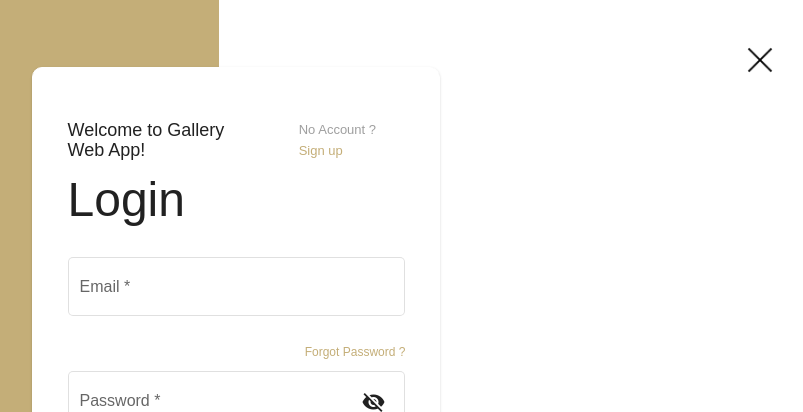
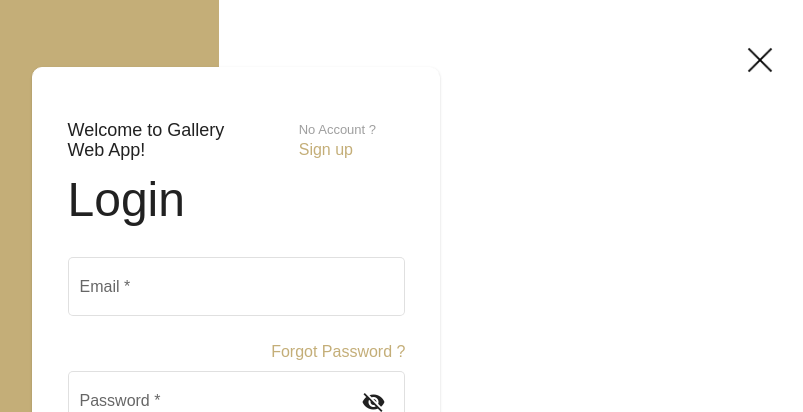
Before and after one commit to kaca01/cloud-computing, an Angular app in the folder front/: page /login in a window 1280 px wide. Shown: the top 412 px of the page, without its empty margins (421-1224 px from the left). Built offline with nearby package versions, Linux system fonts and the light colour scheme.

Commit message:
Fixed font size

```diff
--- a/front/src/app/components/login/login.component.css
+++ b/front/src/app/components/login/login.component.css
@@ -91,7 +91,7 @@ form {
 .sign-up {
     text-decoration: none;
     color: #c4ae78;
-    font-size: small;
+    font-size: medium;
     cursor: pointer;
 }
 
@@ -111,7 +111,7 @@ form {
     float: right;
     text-decoration: none;
     color: #c4ae78;
-    font-size: 12px;
+    font-size: medium;
     cursor: pointer;
 }
 
```
